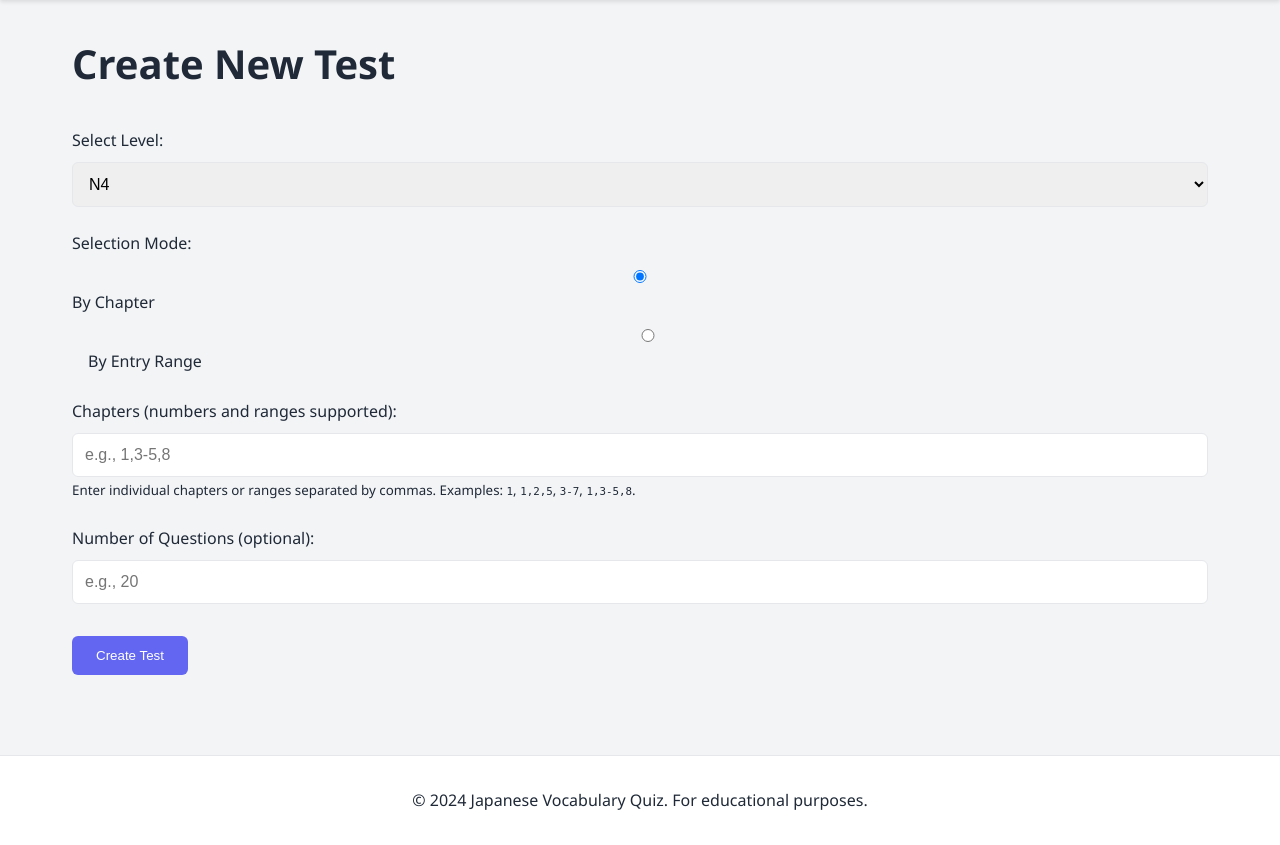
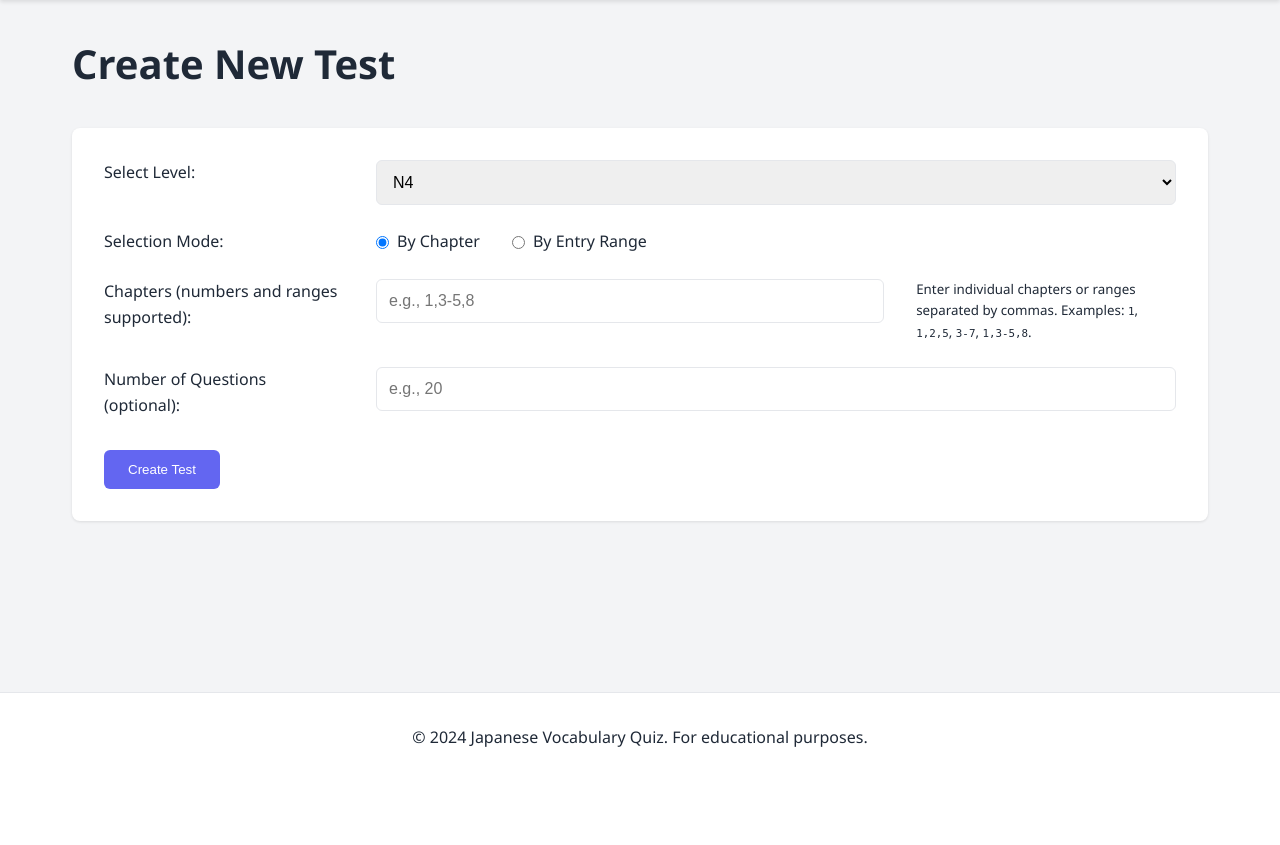
Before and after one commit to MikuNakano273/Japanese_vocab, a Node project: template frontend/views/createQuiz.ejs in a window 1280 px wide. Shown: the part 70-915 px from the top of the page. After the commit the page ends 817 px from the top, so only its background shows below. Run offline with Node 20 templates, Linux system fonts and the light colour scheme; the template is opened without the code that fills it, so the values that code supplies are empty.

Commit message:
Update quiz UI and question data

```diff
--- a/frontend/public/css/style.css
+++ b/frontend/public/css/style.css
@@ -17,7 +17,7 @@
 }
 
 body {
-    font-family: 'Segoe UI', Tahoma, Geneva, Verdana, sans-serif;
+    font-family: "Segoe UI", Tahoma, Geneva, Verdana, sans-serif;
     line-height: 1.6;
     color: var(--dark);
     background-color: #f3f4f6;
@@ -26,7 +26,7 @@ body {
 /* Navigation */
 .navbar {
     background-color: white;
-    box-shadow: 0 2px 4px rgba(0,0,0,0.1);
+    box-shadow: 0 2px 4px rgba(0, 0, 0, 0.1);
     position: sticky;
     top: 0;
     z-index: 100;
@@ -102,13 +102,15 @@ h1 {
     background: white;
     border-radius: 0.5rem;
     padding: 1.5rem;
-    box-shadow: 0 1px 3px rgba(0,0,0,0.1);
-    transition: transform 0.3s, box-shadow 0.3s;
+    box-shadow: 0 1px 3px rgba(0, 0, 0, 0.1);
+    transition:
+        transform 0.3s,
+        box-shadow 0.3s;
 }
 
 .quiz-card:hover {
     transform: translateY(-4px);
-    box-shadow: 0 4px 6px rgba(0,0,0,0.1);
+    box-shadow: 0 4px 6px rgba(0, 0, 0, 0.1);
 }
 
 .quiz-card h3 {
@@ -181,7 +183,7 @@ h1 {
     padding: 4rem 2rem;
     background: white;
     border-radius: 0.5rem;
-    box-shadow: 0 1px 3px rgba(0,0,0,0.1);
+    box-shadow: 0 1px 3px rgba(0, 0, 0, 0.1);
 }
 
 .empty-state p {
@@ -194,7 +196,7 @@ h1 {
     background: white;
     padding: 2rem;
     border-radius: 0.5rem;
-    box-shadow: 0 1px 3px rgba(0,0,0,0.1);
+    box-shadow: 0 1px 3px rgba(0, 0, 0, 0.1);
 }
 
 .form-group {
@@ -202,13 +204,12 @@ h1 {
 }
 
 .form-group label {
-    display: block;
     margin-bottom: 0.5rem;
     font-weight: 500;
     color: var(--dark);
 }
 
-.form-group input,
+.form-group input:not([type="radio"]):not([type="checkbox"]),
 .form-group textarea,
 .form-group select {
     width: 100%;
@@ -255,7 +256,7 @@ h1 {
     background: white;
     padding: 2rem;
     border-radius: 0.5rem;
-    box-shadow: 0 1px 3px rgba(0,0,0,0.1);
+    box-shadow: 0 1px 3px rgba(0, 0, 0, 0.1);
     margin-bottom: 2rem;
     text-align: center;
 }
@@ -272,7 +273,7 @@ h1 {
     background: white;
     padding: 2rem;
     border-radius: 0.5rem;
-    box-shadow: 0 1px 3px rgba(0,0,0,0.1);
+    box-shadow: 0 1px 3px rgba(0, 0, 0, 0.1);
     display: none;
 }
 
@@ -356,7 +357,7 @@ h1 {
     background: white;
     padding: 2rem;
     border-radius: 0.5rem;
-    box-shadow: 0 1px 3px rgba(0,0,0,0.1);
+    box-shadow: 0 1px 3px rgba(0, 0, 0, 0.1);
     text-align: center;
     margin-bottom: 2rem;
 }
@@ -365,7 +366,11 @@ h1 {
     width: 200px;
     height: 200px;
     border-radius: 50%;
-    background: linear-gradient(135deg, var(--primary-color), var(--secondary-color));
+    background: linear-gradient(
+        135deg,
+        var(--primary-color),
+        var(--secondary-color)
+    );
     display: flex;
     align-items: center;
     justify-content: center;
@@ -396,7 +401,7 @@ h1 {
     background: white;
     padding: 1.5rem;
     border-radius: 0.5rem;
-    box-shadow: 0 1px 3px rgba(0,0,0,0.1);
+    box-shadow: 0 1px 3px rgba(0, 0, 0, 0.1);
     margin-bottom: 1rem;
     border-left: 4px solid var(--border);
 }
@@ -481,7 +486,6 @@ h1 {
     border-radius: 0.375rem;
     margin-bottom: 1rem;
 }
-
 /* Footer */
 footer {
     background-color: white;
@@ -510,3 +514,44 @@ footer {
         flex-direction: column;
     }
 }
+/* ===== Create Test Page Only ===== */
+.create-test-form {
+    background: white;
+    padding: 2rem;
+    border-radius: 0.5rem;
+    box-shadow: 0 1px 3px rgba(0, 0, 0, 0.1);
+    max-width: 900px;
+}
+
+.create-test-form .form-group {
+    display: flex;
+    gap: 2rem;
+    align-items: flex-start;
+}
+
+.create-test-form .form-group > label {
+    min-width: 240px;
+    margin-bottom: 0;
+}
+
+.create-test-form .radio-right {
+    display: flex;
+    gap: 2rem;
+    align-items: center;
+}
+
+.create-test-form .radio-right label {
+    display: flex;
+    align-items: center;
+    gap: 0.5rem;
+    font-weight: 500;
+    margin-bottom: 0;
+}
+
+#createTestMessage {
+    margin-top: 1rem;
+}
+.create-test-form {
+    max-width: 1500px;
+    margin: 2rem auto;
+}
--- a/frontend/views/createQuiz.ejs
+++ b/frontend/views/createQuiz.ejs
@@ -39,10 +39,18 @@
 
                 <div class="form-group">
                     <label>Selection Mode:</label>
-                    <div>
-                        <label><input type="radio" name="mode" value="chapter" checked> By Chapter</label>
-                        <label style="margin-left:1rem;"><input type="radio" name="mode" value="range"> By Entry Range</label>
+                    <div class="radio-right">
+                        <label>
+                            <input type="radio" name="mode" value="chapter" checked>
+                            By Chapter
+                        </label>
+
+                        <label>
+                            <input type="radio" name="mode" value="range">
+                            By Entry Range
+                        </label>
                     </div>
+
                 </div>
 
                 <div id="chapterControls">
--- a/frontend/views/quizResult.ejs
+++ b/frontend/views/quizResult.ejs
@@ -65,6 +65,7 @@
 
             <div class="result-actions">
                 <a href="/quiz/<%= quiz.id %>" class="btn btn-secondary">Retake Quiz</a>
+                <a href="/quiz/create" class="btn btn-primary">Regenerate Quiz</a>
                 <a href="/quiz/list" class="btn btn-primary">Back to Quizzes</a>
             </div>
         </div>
--- a/frontend/views/test.ejs
+++ b/frontend/views/test.ejs
@@ -94,6 +94,7 @@
         <div id="reviewList"></div>
         <div style="margin-top:1rem;">
           <a id="retakeLink" href="#" class="btn btn-primary">Retake</a>
+          <a id="regenerateLink" href="#" class="btn btn-secondary">Regenerate</a>
           <a id="homeLink" href="/" class="btn btn-secondary" style="margin-left:1rem;">Home</a>
         </div>
       </div>
```
Also changed, not shown: mimikara_n3_questions.db.
